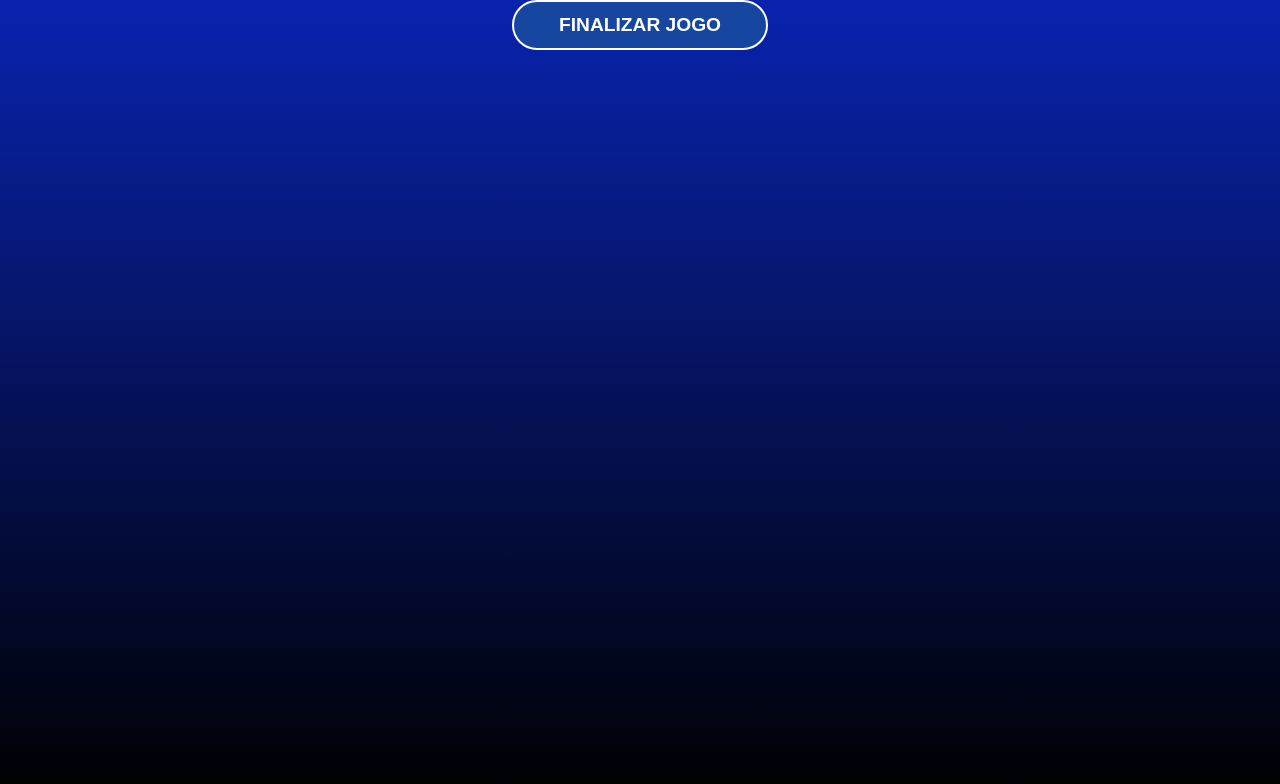
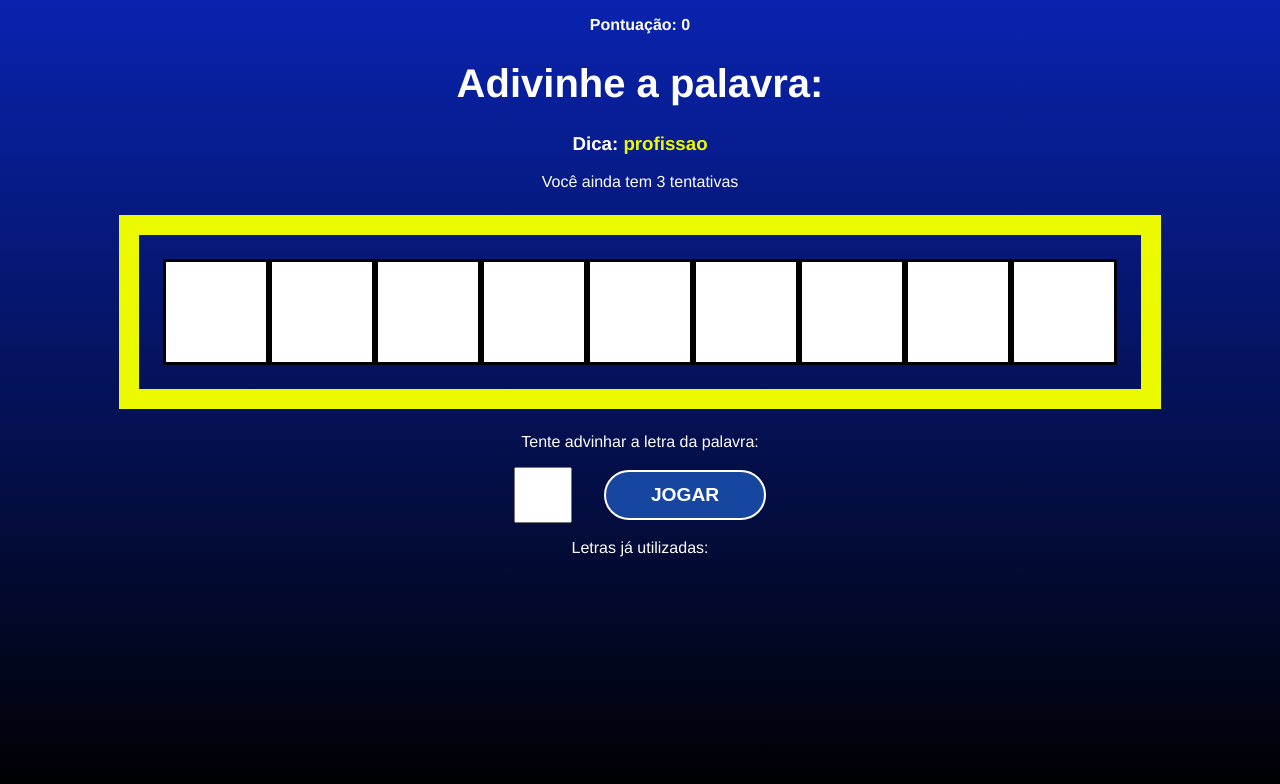
Before and after one commit to JoseGuiFerreira17/secret-word, a React (Vite) app: page / in a window 1280 px wide. Both pictures are taken after a click on the button "COMEÇAR O JOGO". Shown: the top 784 px of the page. Built offline with nearby package versions, Linux system fonts and the light colour scheme.

Commit message:
game page

```diff
--- a/src/App.jsx
+++ b/src/App.jsx
@@ -22,6 +22,11 @@
   const [pickedCategory, setPickedcategory] = useState("");
   const [letters, setLetters] = useState([]);
 
+  const [guessedLetters, setGuessedLetters] = useState([]);
+  const [wrongLetters, setWrongLetters] = useState([]);
+  const [guesses, setGuesses] = useState(3);
+  const [score, setScore] = useState(0);
+
   const pickWordAndcategory = () => {
     const categories = Object.keys(words);
     const category = categories[Math.floor(Math.random() * categories.length)];
@@ -40,6 +45,7 @@
     setPickedWord(word);
     setPickedcategory(category);
     setLetters(letters);
+
     setGameStage(stages[1].name);
   };
 
@@ -49,7 +55,18 @@
   return (
     <div className="App">
       {gameStage === "start" && <StartScreen startGame={startGame} />}
-      {gameStage === "game" && <Game verifyLetter={verifyLetter} />}
+      {gameStage === "game" && (
+        <Game
+          verifyLetter={verifyLetter}
+          pickedWord={pickedWord}
+          pickedCategory={pickedCategory}
+          letters={letters}
+          guessedLetters={guessedLetters}
+          wrongLetters={wrongLetters}
+          guesses={guesses}
+          score={score}
+        />
+      )}
       {gameStage === "end" && <GameOver />}
     </div>
   );
--- a/src/components/Game.css
+++ b/src/components/Game.css
@@ -0,0 +1,49 @@
+.game h1 {
+  font-size: 2.5em;
+}
+
+.points span {
+  font-weight: bold;
+}
+
+.tip span {
+  color: #ecfa00;
+}
+
+.wordContainer {
+  margin: 1.5em;
+  padding: 1.5em;
+  border: 20px solid #ecfa00;
+  display: flex;
+}
+
+.letter,
+.blankSquare {
+  font-size: 70px;
+  line-height: 1.5;
+  border: 3px solid #000;
+  height: 100px;
+  width: 100px;
+  text-transform: uppercase;
+  background-color: #fff;
+  color: #000;
+  font-weight: bold;
+}
+
+.letterContainer {
+  margin-bottom: 1.2em;
+}
+
+.letterContainer form {
+  display: flex;
+  align-items: center;
+  justify-content: center;
+}
+
+.letterContainer input {
+  height: 50px;
+  width: 50px;
+  font-size: 2em;
+  text-align: center;
+  margin-right: 1em;
+}
--- a/src/components/Game.jsx
+++ b/src/components/Game.jsx
@@ -1,10 +1,52 @@
 /* eslint-disable react/prop-types */
 import "./Game.css";
 
-function Game({ verifyLetter }) {
+function Game({
+  verifyLetter,
+  pickedWord,
+  pickedCategory,
+  letters,
+  guessedLetters,
+  wrongLetters,
+  guesses,
+  score,
+}) {
   return (
-    <div>
-      <button onClick={verifyLetter}>Finalizar jogo</button>
+    <div className="game">
+      <p className="points">
+        <span>Pontuação: {score}</span>
+      </p>
+      <h1>Adivinhe a palavra:</h1>
+      <h3 className="tip">
+        Dica: <span>{pickedCategory}</span>
+      </h3>
+      <p>Você ainda tem {guesses} tentativas</p>
+      <div className="wordContainer">
+        {letters.map((l, i) =>
+          guessedLetters.includes(l) ? (
+            <span key={i} className="letter">
+              {l}
+            </span>
+          ) : (
+            <span key={i} className="blankSquare"></span>
+          )
+        )}
+      </div>
+      <div className="letterContainer">
+        <p>Tente advinhar a letra da palavra:</p>
+        <form>
+          <input type="text" name="letter" maxLength="1" required />
+          <button type="submit" onClick={verifyLetter}>
+            Jogar
+          </button>
+        </form>
+        <div className="wrongLetterContainer">
+          <p>Letras já utilizadas:</p>
+          {wrongLetters.map((l, i) => (
+            <span key={i}>{l}, </span>
+          ))}
+        </div>
+      </div>
     </div>
   );
 }
```
